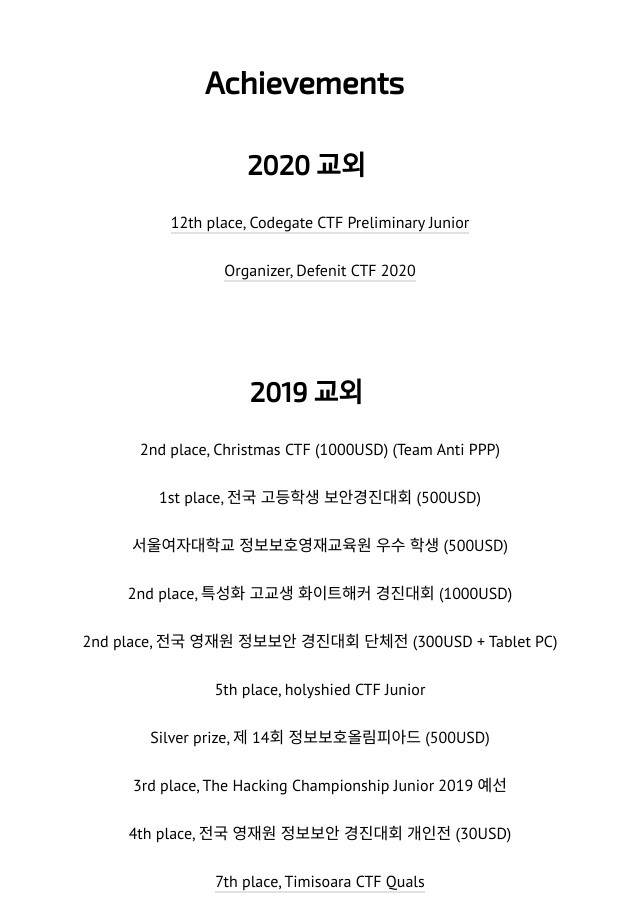
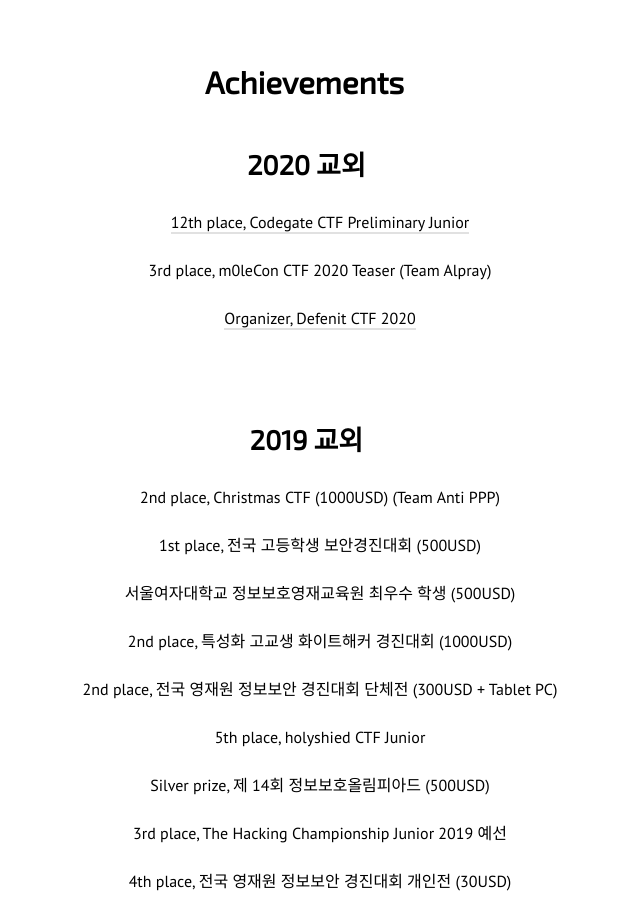
Before and after one commit to realsung/realsung.github.io, a Jekyll site: the page built from about.markdown, in a window 1280 px wide and 900 px high, scrolled down 670 px. Shown: the whole window, without its empty margins (320-960 px from the left). Built offline with Jekyll 4.4.1, drawn with Linux system fonts in a browser that asks for light colours; nearby versions of some CDN libraries.

Commit message:
update about

```diff
--- a/about.markdown
+++ b/about.markdown
@@ -31,6 +31,8 @@
 
 [12th place, Codegate CTF Preliminary Junior](https://ctftime.org/event/938)
 
+3rd place, m0leCon CTF 2020 Teaser (Team Alpray)
+
 [Organizer, Defenit CTF 2020](https://ctftime.org/event/1060)
 
 <br />
@@ -41,7 +43,7 @@
 
 1st place, 전국 고등학생 보안경진대회 (500USD)
 
-서울여자대학교 정보보호영재교육원 우수 학생 (500USD)
+서울여자대학교 정보보호영재교육원 최우수 학생 (500USD)
 
 2nd place, 특성화 고교생 화이트해커 경진대회 (1000USD)
 
```
